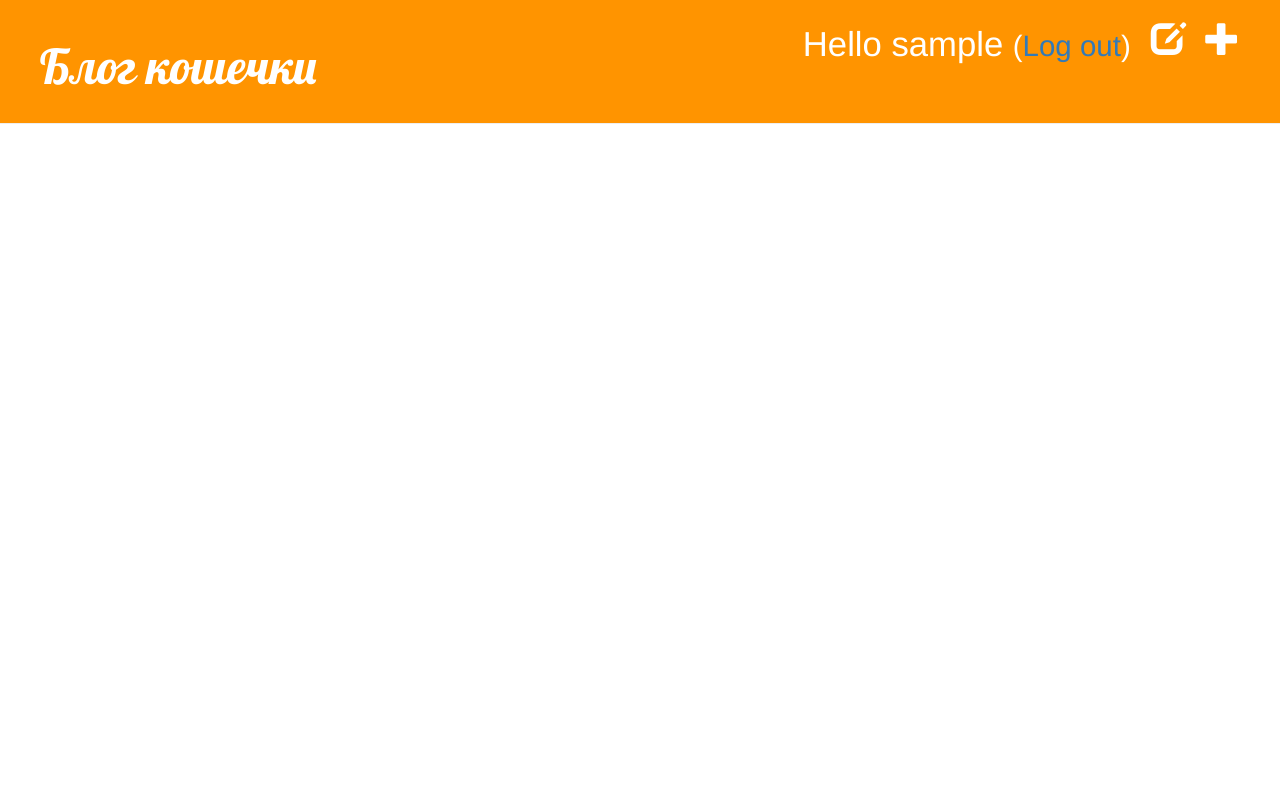
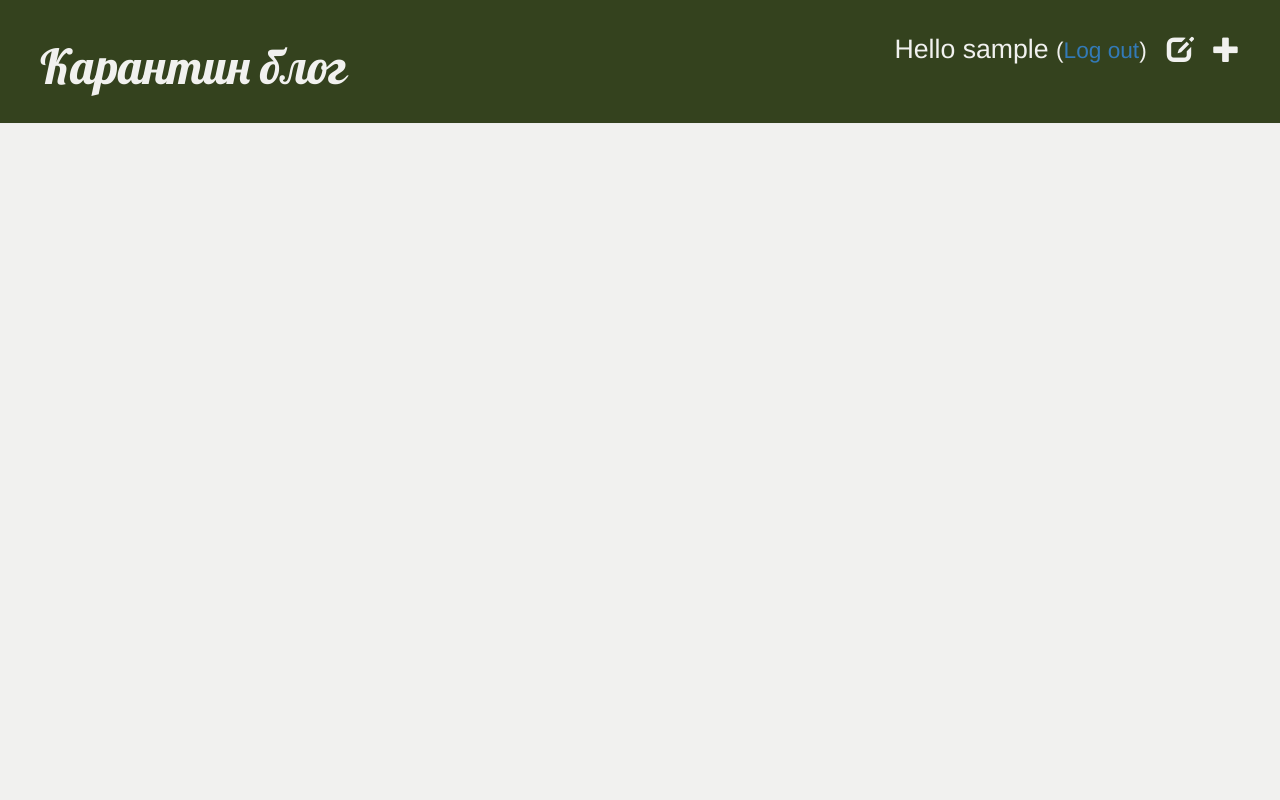
Before and after one commit to PopovaMaria/Web, a Django app: page / in a window 1280 px wide. Run offline with Django 3.2, Linux system fonts and the light colour scheme; the visitor is signed in with stand-in values (Sample User, id 1); data that the repository does not hold is empty; some libraries are stand-ins or nearby versions.

Commit message:
Changed the color scheme.

```diff
--- a/blog/static/css/blog.css
+++ b/blog/static/css/blog.css
@@ -1,17 +1,22 @@
 .page-header {
-    background-color: #ff9400;
+    background-color: #34421e;
     margin-top: 0;
     padding: 20px 20px 20px 40px;
 }
 
 .page-header h1, .page-header h1 a, .page-header h1 a:visited, .page-header h1 a:active {
-    color: #ffffff;
+    color: #f1f1ef;
     font-size: 36pt;
     text-decoration: none;
 }
 
 .content {
+    background-color: #f1f1ef;
     margin-left: 40px;
+}
+
+body {
+  background-color: #f1f1ef;
 }
 
 h1, h2, h3, h4 {
@@ -35,9 +40,18 @@ h1, h2, h3, h4 {
 }
 
 .top-menu, .top-menu:hover, .top-menu:visited {
-    color: #ffffff;
+    color: #f1f1ef;
     float: right;
-    font-size: 26pt;
+    font-size: 20pt;
+    margin-right: 20px;
+    margin-top: 10px;
+}
+
+.top-menu-icons {
+    margin-top: 15px;
+    color: #f1f1ef;
+    float: right;
+    font-size: 20pt;
     margin-right: 20px;
 }
 
--- a/blog/templates/blog/base.html
+++ b/blog/templates/blog/base.html
@@ -1,21 +1,22 @@
 {% load static %}
 <html>
     <head>
-        <title>Блог кошечки</title>
+        <title>Карантин блог</title>
         <link rel="stylesheet" href="//maxcdn.bootstrapcdn.com/bootstrap/3.2.0/css/bootstrap.min.css">
         <link rel="stylesheet" href="//maxcdn.bootstrapcdn.com/bootstrap/3.2.0/css/bootstrap-theme.min.css">
         <link href='//fonts.googleapis.com/css?family=Lobster&subset=latin,latin-ext' rel='stylesheet' type='text/css'>
         <link rel="stylesheet" href="{% static 'css/blog.css' %}">
     </head>
+    <body>
   <div class="page-header">
     {% if user.is_authenticated %}
-        <a href="{% url 'post_new' %}" class="top-menu"><span class="glyphicon glyphicon-plus"></span></a>
-        <a href="{% url 'post_draft_list' %}" class="top-menu"><span class="glyphicon glyphicon-edit"></span></a>
+        <a href="{% url 'post_new' %}" class="top-menu-icons"><span class="glyphicon glyphicon-plus"></span></a>
+        <a href="{% url 'post_draft_list' %}" class="top-menu-icons"><span class="glyphicon glyphicon-edit"></span></a>
         <p class="top-menu">Hello {{ user.username }} <small>(<a href="{% url 'logout' %}">Log out</a>)</small></p>
     {% else %}
         <a href="{% url 'login' %}" class="top-menu"><span class="glyphicon glyphicon-lock"></span></a>
     {% endif %}
-    <h1><a href="/">Блог кошечки</a></h1>
+    <h1><a href="/">Карантин блог</a></h1>
 </div>
     <div class="content container">
         <div class="row">
--- a/blog/templates/blog/post_detail.html
+++ b/blog/templates/blog/post_detail.html
@@ -17,7 +17,7 @@
         <p>{{ post.text|linebreaksbr }}</p>
     </div>
     <hr>
-    <a class="btn btn-default" href="{% url 'add_comment_to_post' pk=post.pk %}">Add comment</a>
+    <a class="btn btn-default" href="{% url 'add_comment_to_post' pk=post.pk %}">Добавить комментарий</a>
 {% for comment in post.comments.all %}
     {% if user.is_authenticated or comment.approved_comment %}
     <div class="comment">
@@ -33,6 +33,6 @@
     </div>
     {% endif %}
 {% empty %}
-    <p>No comments here yet :(</p>
+    <p>Комментариев к этому посту нет :(</p>
 {% endfor %}
 {% endblock %}
--- a/blog/templates/blog/post_list.html
+++ b/blog/templates/blog/post_list.html
@@ -7,7 +7,7 @@
         </div>
         <h1><a href="{% url 'post_detail' pk=post.pk %}">{{ post.title }}</a></h1>
         <p>{{ post.text|linebreaksbr }}</p>
-        <a href="{% url 'post_detail' pk=post.pk %}">Comments: {{ post.approved_comments.count }}</a>
+        <a href="{% url 'post_detail' pk=post.pk %}">Комментарии: {{ post.approved_comments.count }}</a>
     </div>
 {% endfor %}
 {% endblock %}
--- a/mysite/settings.py
+++ b/mysite/settings.py
@@ -122,6 +122,7 @@ USE_TZ = True
 # Static files (CSS, JavaScript, Images)
 # https://docs.djangoproject.com/en/1.11/howto/static-files/
 
+STATIC_ROOT = os.path.join(BASE_DIR, 'static')
 STATIC_URL = '/static/'
-STATIC_ROOT = os.path.join(BASE_DIR, 'static')
+
 LOGIN_REDIRECT_URL = '/'
```
